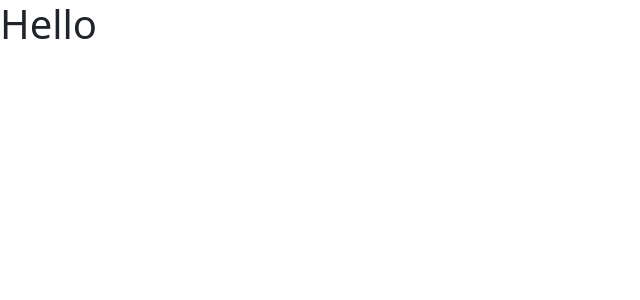
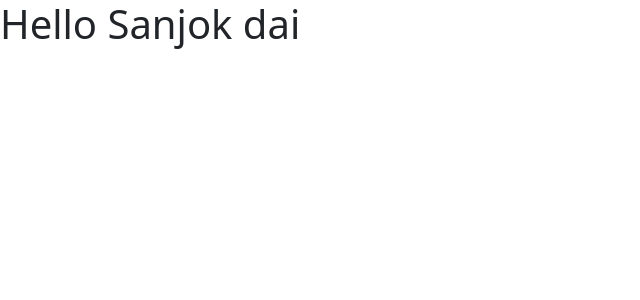
Before and after one commit to suman98/suman98.github.io, a React (Create React App) app: page /play in a window 1280 px wide. Shown: the top 300 px of the page, without its empty margins (0-640 px from the left). Built offline with nearby package versions, Linux system fonts and the light colour scheme.

Commit message:
added spec

```diff
--- a/src/pages/play/index.js
+++ b/src/pages/play/index.js
@@ -1,5 +1,5 @@
 import React from "react";
 
 export default function Play() {
-    return (<h1>Hello</h1>)
+    return (<h1>Hello Sanjok dai</h1>)
 }
```
